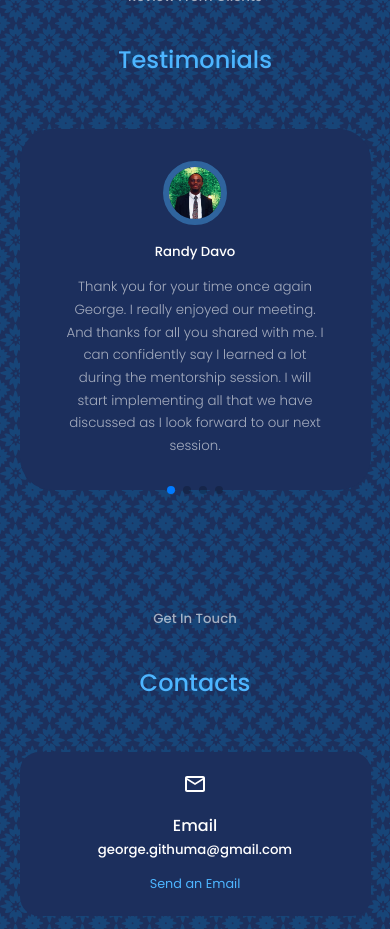
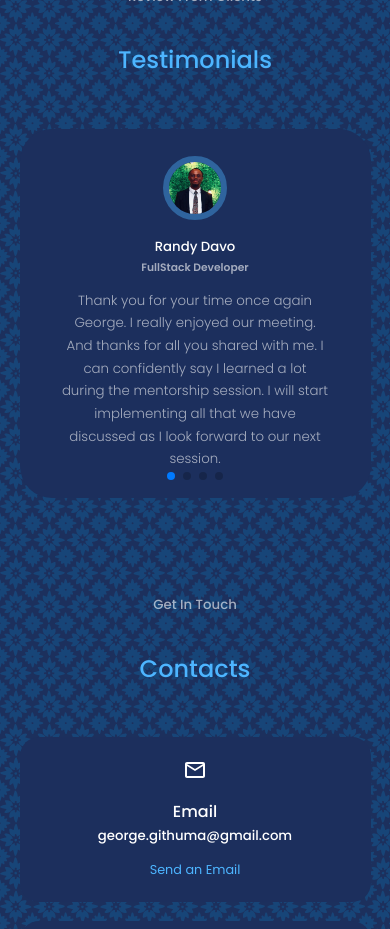
Before and after one commit to Gitthuma/george-githuma-portfolio-website, a React (Create React App) app: page / in a window 390 px wide. Shown: the part 7260-8189 px from the top of the page. Built offline with nearby package versions, Linux system fonts and the light colour scheme.

Commit message:
Added titele and granular styling

```diff
--- a/src/Components/Testimonials/Testimonial.css
+++ b/src/Components/Testimonials/Testimonial.css
@@ -23,6 +23,10 @@
     user-select: none;
 }
 
+.client__title {
+    color: var(--color-light);
+}
+
 /*Style client__review*/
 .client__review {
     color: var(--color-light);
@@ -35,7 +39,6 @@
 /*Add background color to .swiper-pagination-clickable .swiper-pagination-bullets*/
 .swiper-pagination-clickable .swiper-pagination-bullets {
     background: var(--color-primary);
-
 }
 
 /*Add media queries for responsiveness on smaller devices*/
@@ -45,6 +48,10 @@
 @media screen and (max-width: 1024px) {
     .testimonials__container {
         width: 60%;
+    }
+
+    .testimonial {
+        padding: 4rem;
     }
  }
 
@@ -59,4 +66,9 @@
          width: var(--container-width-sm);
      }
 
+     .testimonial {
+        padding: 1.7rem;
+    }
+
+
  }
--- a/src/Components/Testimonials/Testimonials.jsx
+++ b/src/Components/Testimonials/Testimonials.jsx
@@ -20,25 +20,29 @@ const data = [
   {
     avatar: AVTR1,
     name: 'Randy Davo',
+    title: 'FullStack Developer',
     review: 'Thank you for your time once again George. I really enjoyed our meeting. And thanks for all you shared with me. I can confidently say I learned a lot during the mentorship session. I will start implementing all that we have discussed as I look forward to our next session.'
   },
 
   {
     avatar: AVTR2,
     name: 'Chenai Chair',
+    title: 'Senior Program Officer - Africa Innovation, Mozilla',
     review: 'Thank you so much for our call last week noting the efforts of your work on Kiswahili Common Voice platform. It truly is fantastic to see how much time and effort you have put into this work. I look forward to continue working together in the coming days and seeing what we can achieve together.'
   },
 
   {
     avatar: AVTR3,
     name: 'Twahir Hussein',
-    review: 'Thank you for the mentorship session with our students. They were really excited to see you code live, interacting with both the terminal and the IDE. This will go a long way in motivating them to work hard on their coding skills so that one day they can be like you.'
+    title: 'Founder, Lamuka Hub',
+    review: 'Thank you for the mentorship session with our students. They were really excited to see you code live, interacting with both the terminal and the IDE. This will go a long way in motivating them to work hard on their coding skills. Lets have more sessions like this in the future.'
   },
 
   {
     avatar: AVTR4,
     name: 'Nermina Ljevakovic',
-    review: 'Thanks for the discussions today George Githuma Njogu. Valuable perspectives shared. I look forward to working with you to mentor our current cohort on their projects. They are currently on their development stage of their applications and would appreciate your feedback on the applications they are developing.'
+    title: 'Chief Investment Officer, TechBridge Invest',
+    review: 'Thanks for the discussions today George Githuma Njogu. Valuable perspectives shared. Welcome, the TechBridge Invest community of startups and partners will greatly benefit from your knowledge and experience. We are very excited to have you on board.'
   }
 
 ]
@@ -63,13 +67,14 @@ const Testimonials = () => {
       pagination={{ clickable: true }}>
 
         {
-          data.map(({avatar, name, review}, index) => {
+          data.map(({avatar, name, title, review}, index) => {
             return (
               <SwiperSlide key={index} className="testimonial">
                 <div className="client__avatar">
                   <img src={avatar} />
                 </div>
                 <h5 className="client__name">{name}</h5>
+                <h6 className="client__title">{title}</h6>
                 <small className="client__review">{review}</small>
               </SwiperSlide>
             )
```
